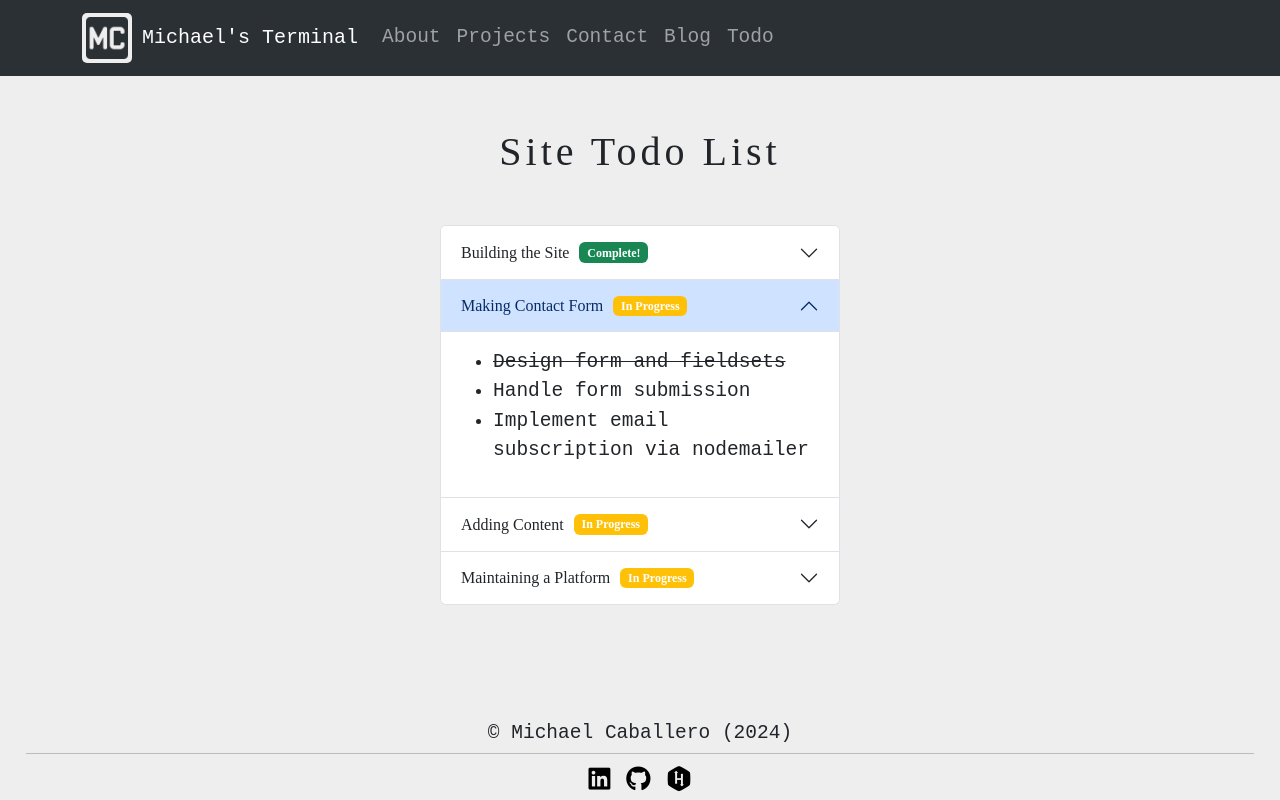
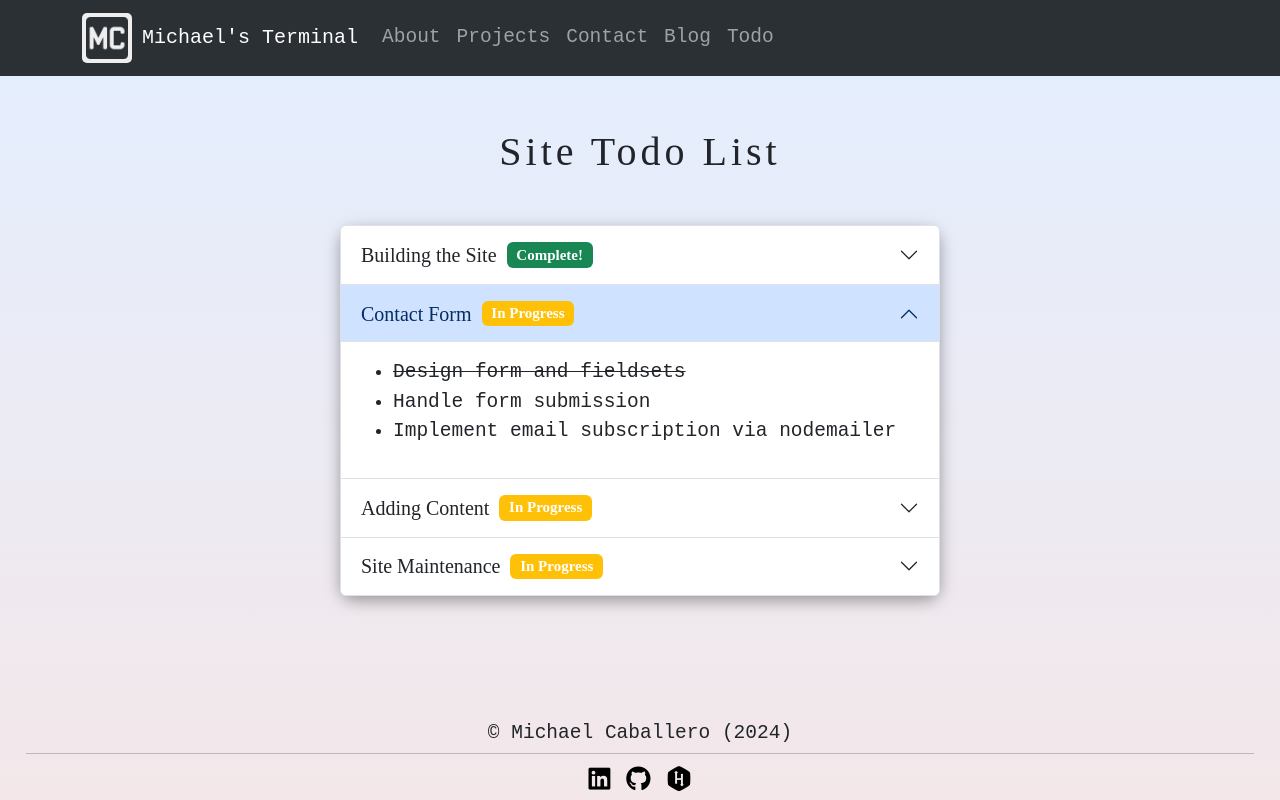
Before and after one commit to mCaballero1224/portfolio-site, a React (Vite) app in the folder frontend/: page /todo in a window 1280 px wide. Built offline with nearby package versions, Linux system fonts and the light colour scheme.

Commit message:
Fix small typos, change flavor text

```diff
--- a/frontend/src/App.css
+++ b/frontend/src/App.css
@@ -45,8 +45,8 @@ i {
   display: flex;
   flex-direction: column;
   min-height: 100vh;
-  background-color: #EEEEEF;
   line-height: 1.5;
+  background-image: linear-gradient(to top, #f3e7e9 0%, #e3eeff 99%, #e3eeff 100%);
 }
 
 #content {
@@ -127,9 +127,14 @@ i {
 }
 
 .todo-list {
-  max-width: 400px;
-  width: 50%;
+  width: 600px;
   margin: 2% auto;
+  box-shadow: rgba(0, 0, 0, 0.35) 0px 5px 15px;
+  border-radius: 15px;
+}
+
+.todo-list .accordion-button {
+  font-size: 20px;
 }
 
 .todo-done {
@@ -167,6 +172,12 @@ i {
   }
 
   #contact-form {
+    max-width: 380px;
+  }
+
+
+  .todo-list {
     max-width: 360px;
+    min-width: 360px;
   }
 }
--- a/frontend/src/App.tsx
+++ b/frontend/src/App.tsx
@@ -52,5 +52,5 @@ const router = createBrowserRouter([
 export default function App() {
   return (
       <RouterProvider router={router} />
-  )
+  );
 }
--- a/frontend/src/components/Footer.tsx
+++ b/frontend/src/components/Footer.tsx
@@ -1,4 +1,4 @@
-export default function Header() {
+export default function Footer() {
   return (
     <footer>
       <p>&copy; Michael Caballero ({new Date().getFullYear()})</p>
--- a/frontend/src/main.tsx
+++ b/frontend/src/main.tsx
@@ -2,7 +2,7 @@ import { StrictMode } from 'react'
 import { createRoot } from 'react-dom/client'
 import 'bootstrap/dist/css/bootstrap.min.css'
 
-import App from './App'
+import App from './App.tsx'
 
 createRoot(document.getElementById('root')!).render(
   <StrictMode>
--- a/frontend/src/routes/Todo.tsx
+++ b/frontend/src/routes/Todo.tsx
@@ -9,7 +9,7 @@ export default function Todo() {
         <Accordion.Item eventKey="0">
           <Accordion.Header>Building the Site<Badge bg="success" className="in-progress-badge">Complete!</Badge></Accordion.Header>
           <Accordion.Body>
-            <ul className="todo-list">
+            <ul>
               <li className="todo-done">Create basic pages</li>
               <li className="todo-done">Implement routing</li>
               <li className="todo-done">Add basic/placeholder content</li>
@@ -18,7 +18,7 @@ export default function Todo() {
           </Accordion.Body>
         </Accordion.Item>
         <Accordion.Item eventKey="1">
-          <Accordion.Header>Making Contact Form<Badge bg="warning" className="in-progress-badge">In Progress</Badge></Accordion.Header>
+          <Accordion.Header>Contact Form<Badge bg="warning" className="in-progress-badge">In Progress</Badge></Accordion.Header>
           <Accordion.Body>
             <ul>
               <li className="todo-done">Design form and fieldsets</li>
@@ -42,7 +42,7 @@ export default function Todo() {
           </Accordion.Body>
         </Accordion.Item>
         <Accordion.Item eventKey="3">
-          <Accordion.Header>Maintaining a Platform<Badge bg="warning" className="in-progress-badge">In Progress</Badge></Accordion.Header>
+          <Accordion.Header>Site Maintenance<Badge bg="warning" className="in-progress-badge">In Progress</Badge></Accordion.Header>
           <Accordion.Body>
             <ul>
               <li>Create one blog/vlog per week</li>
```
Also changed, not shown: 1 other file (tests, documents, lock files or other folders).
